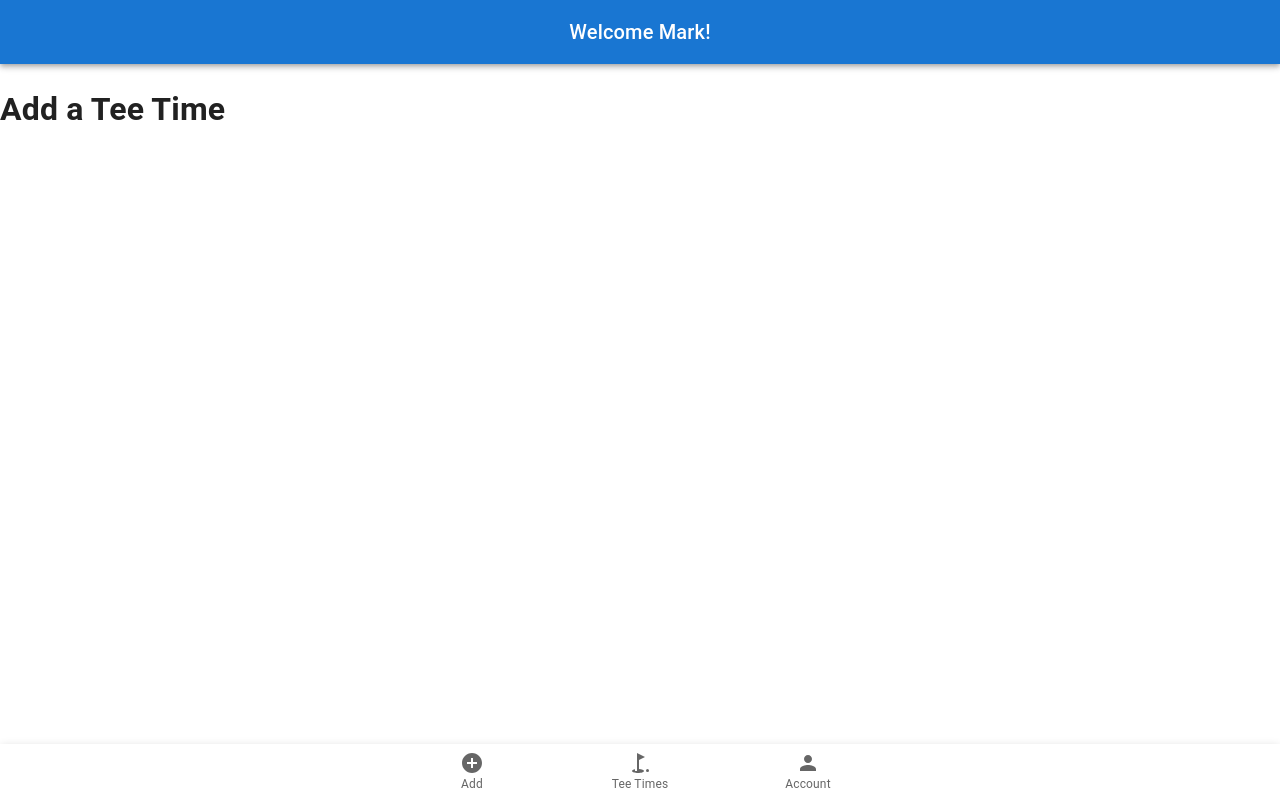
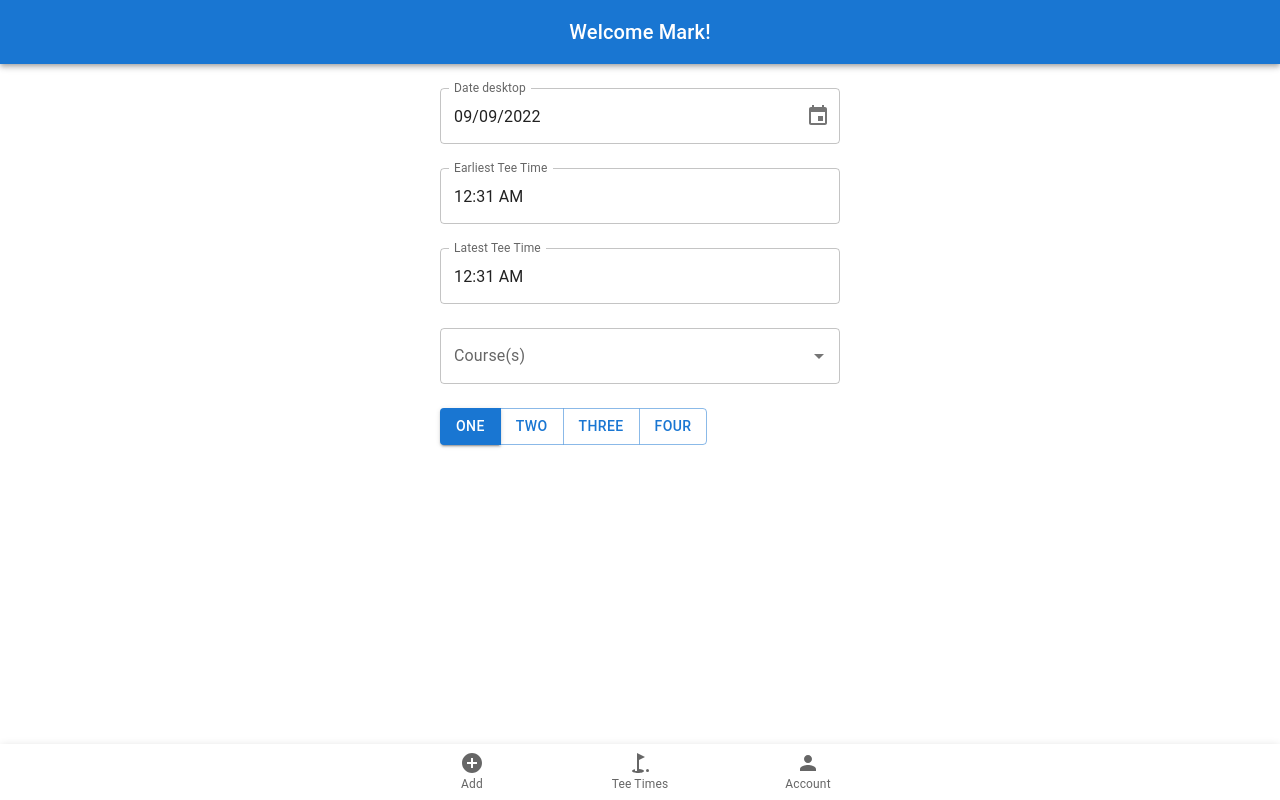
Before and after one commit to robjameva/tee-time-notifications, a React (Create React App) app in the folder client/: page /create-tee-time in a window 1280 px wide. Built offline with nearby package versions, Linux system fonts and the light colour scheme.

Commit message:
date, time, and course selection
started number of golfers selection but did not finish

```diff
--- a/client/package.json
+++ b/client/package.json
@@ -7,9 +7,11 @@
     "@emotion/styled": "^11.10.4",
     "@mui/icons-material": "^5.10.3",
     "@mui/material": "^5.10.4",
+    "@mui/x-date-pickers": "^5.0.1",
     "@testing-library/jest-dom": "^5.16.5",
     "@testing-library/react": "^13.4.0",
     "@testing-library/user-event": "^13.5.0",
+    "dayjs": "^1.11.5",
     "react": "^18.2.0",
     "react-dom": "^18.2.0",
     "react-router-dom": "^6.3.0",
--- a/client/src/components/AddTeeTime/index.js
+++ b/client/src/components/AddTeeTime/index.js
@@ -1,9 +1,98 @@
 import React from "react";
-import { Link } from "react-router-dom";
+import dayjs from 'dayjs';
+import { LocalizationProvider } from '@mui/x-date-pickers/LocalizationProvider';
+import { AdapterDayjs } from '@mui/x-date-pickers/AdapterDayjs';
+import { TimePicker } from '@mui/x-date-pickers/TimePicker';
+import { DesktopDatePicker } from '@mui/x-date-pickers/DesktopDatePicker';
+import { MobileDatePicker } from '@mui/x-date-pickers/MobileDatePicker';
+import { Button, ButtonGroup, Autocomplete, Box, TextField, Stack} from "@mui/material";
 
-function AddTeeTime() {
-  return(
-    <h1>Add a Tee Time</h1>
+function AddTeeTime({desktop}) {
+  // const [startTime, setValue] = React.useState(dayjs('2014-08-18T21:11:54'));
+  const [date, setDateValue] = React.useState(dayjs());
+  const [startTime, setStartTimeValue] = React.useState(dayjs());
+  const [endTime, setEndTimeValue] = React.useState(dayjs());
+
+  // TODO: Make Dynamic
+  const courses = ["Sunset Valley", "Birkshire Valley", "Pinch Brook", "Flanders R/G", "Flanders B/W"];
+
+  const handleDateChange = (newValue) => {
+    setDateValue(newValue);
+  };
+
+  const handleStartTimeChange = (newValue) => {
+    console.log(newValue);
+    setStartTimeValue(newValue);
+  }
+
+  const handleEndTimeChange = (newValue) => {
+    console.log(newValue);
+    setEndTimeValue(newValue);
+  }
+
+  const buttonClick = (event) => {
+    console.log(event);
+    let button = event.target;
+    button.variant = 'outlined';
+  }
+
+  return (
+    <Box sx={{ display: 'flex', justifyContent: 'center', marginTop: 3, marginBottom: 3 }} >
+      <LocalizationProvider dateAdapter={AdapterDayjs}>
+        <Stack spacing={3} sx={{ width:'80%', maxWidth: '400px' }}>
+          { desktop &&
+            <DesktopDatePicker
+              label="Date desktop"
+              inputFormat="MM/DD/YYYY"
+              value={date}
+              onChange={handleDateChange}
+              renderInput={(params) => <TextField {...params} />}
+            />
+          }
+          { !desktop &&
+            <MobileDatePicker
+              label="Date mobile"
+              inputFormat="MM/DD/YYYY"
+              value={date}
+              onChange={handleDateChange}
+              renderInput={(params) => <TextField {...params} />}
+            />
+          }
+          <TimePicker
+            label="Earliest Tee Time"
+            value={startTime}
+            onChange={handleStartTimeChange}
+            renderInput={(params) => <TextField {...params} />}
+          />
+          <TimePicker
+            label="Latest Tee Time"
+            value={endTime}
+            onChange={handleEndTimeChange}
+            renderInput={(params) => <TextField {...params} />}
+          />
+          <Autocomplete
+            multiple
+            id="tags-outlined"
+            options={courses}
+            getOptionLabel={(option) => option}
+            filterSelectedOptions
+            renderInput={(params) => (
+              <TextField
+                {...params}
+                label="Course(s)"
+                placeholder="Select a course"
+              />
+            )}
+          />
+          <ButtonGroup aria-label="outlined button group">
+            <Button variant="contained" onClick={buttonClick}>One</Button>
+            <Button>Two</Button>
+            <Button>Three</Button>
+            <Button>Four</Button>
+          </ButtonGroup>
+        </Stack>
+      </LocalizationProvider>
+    </Box>
   );
 }
 
--- a/client/src/pages/AddTeeTime.js
+++ b/client/src/pages/AddTeeTime.js
@@ -4,7 +4,7 @@ import AddTeeTime from "../components/AddTeeTime";
 const Home = () => {
   return (
     <div className="container">
-      <AddTeeTime />
+      <AddTeeTime desktop={true}/>
     </div>
   );
 };
```
Also changed, not shown: 1 other file (tests, documents, lock files or other folders).
